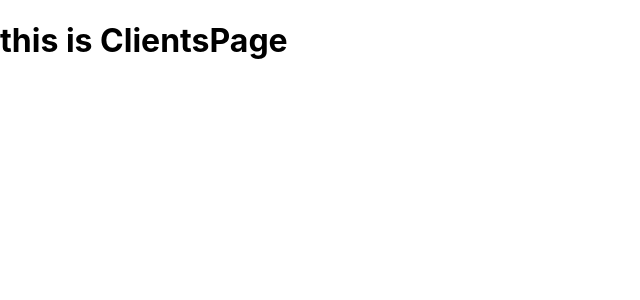
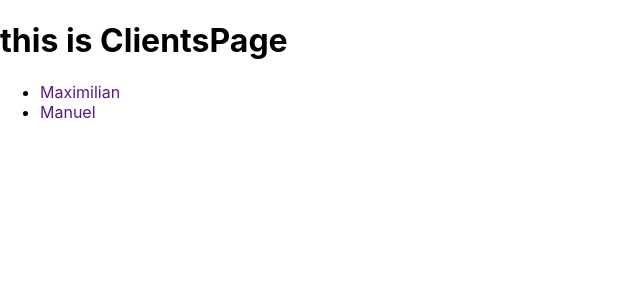
Before and after one commit to chenuvi/nextjs-course-code, a Next.js app: page /clients in a window 1280 px wide. Shown: the top 300 px of the page, without its empty margins (0-640 px from the left). Built offline with nearby package versions, Linux system fonts and the light colour scheme.

Commit message:
Feat: two  ways setting Link Href

```diff
--- a/pages/clients/[id]/[clientId].js
+++ b/pages/clients/[id]/[clientId].js
@@ -1,7 +1,7 @@
 import { useRouter } from "next/router";
 function SelectedClientIdPage() {
   const router = useRouter();
-  // console.log("router: ", router);
+  console.log("router: ", router);
   return (
     <>
       <div>this Page for a Specific Project for a Selected Client!</div>
--- a/pages/clients/index.js
+++ b/pages/clients/index.js
@@ -1,5 +1,29 @@
+import Link from "next/link";
 function ClientsPage() {
-  return <h1>this is ClientsPage</h1>;
+  const clients = [
+    { id: "max", name: "Maximilian" },
+    { id: "manu", name: "Manuel" },
+  ];
+  return (
+    <>
+      <h1>this is ClientsPage</h1>
+      <div>
+        <ul>
+          {clients.map((client) => (
+            <li key={client.id}>
+              {/* <Link href={`/clients/${client.id}`}>{client.name}</Link> */}
+              <Link href={{
+                pathName:'clients/[id]',
+                query:{
+                  id: client.id
+                }
+              }}>{client.name}</Link>
+            </li>
+          ))}
+        </ul>
+      </div>
+    </>
+  );
 }
 
 export default ClientsPage;
--- a/styles/globals.css
+++ b/styles/globals.css
@@ -7,7 +7,7 @@
 }
 
 a {
-  color: inherit;
+  /* color: inherit; */
   text-decoration: none;
 }
 
```
Also changed, not shown: pages/index.js (+9 -0 lines).
